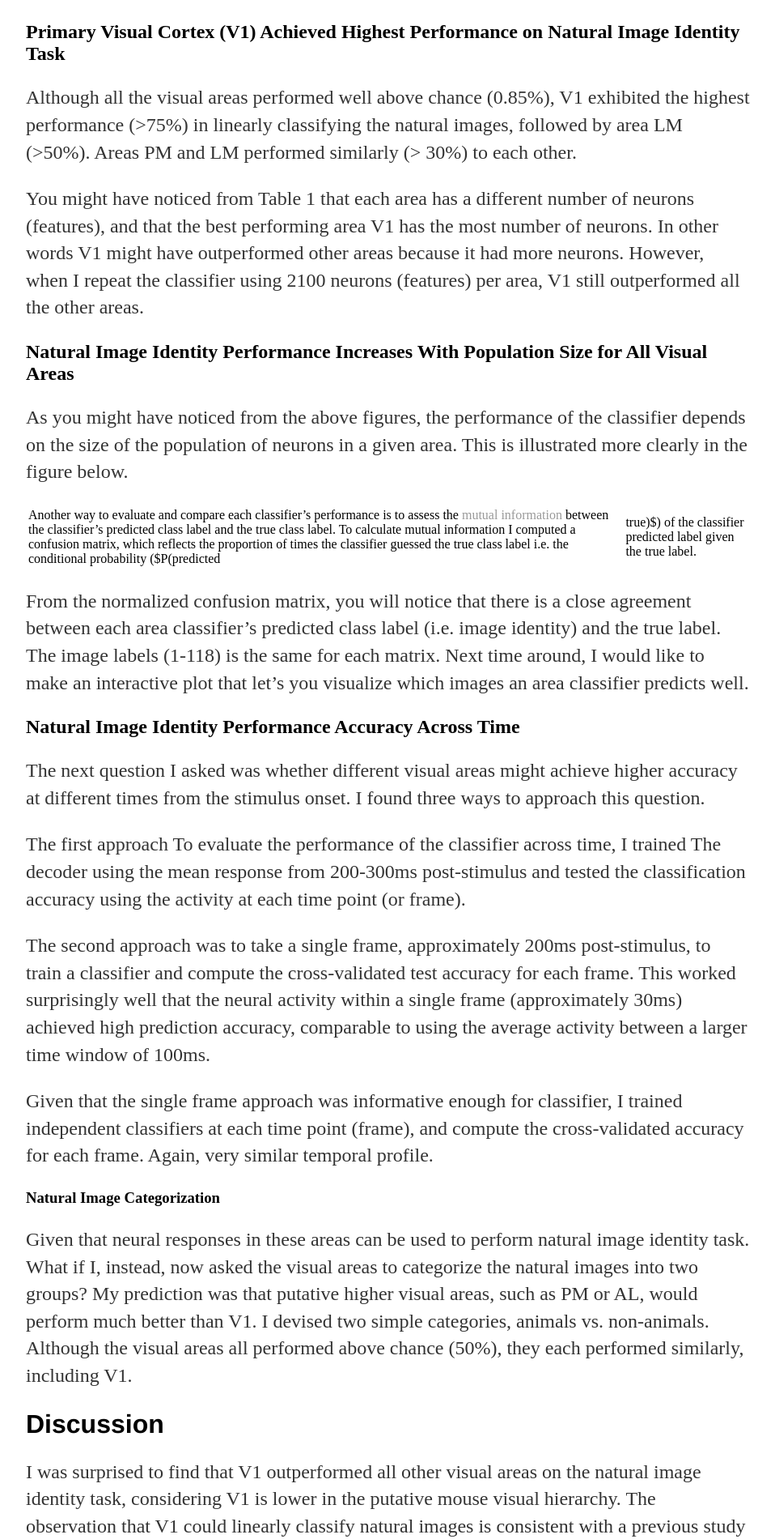
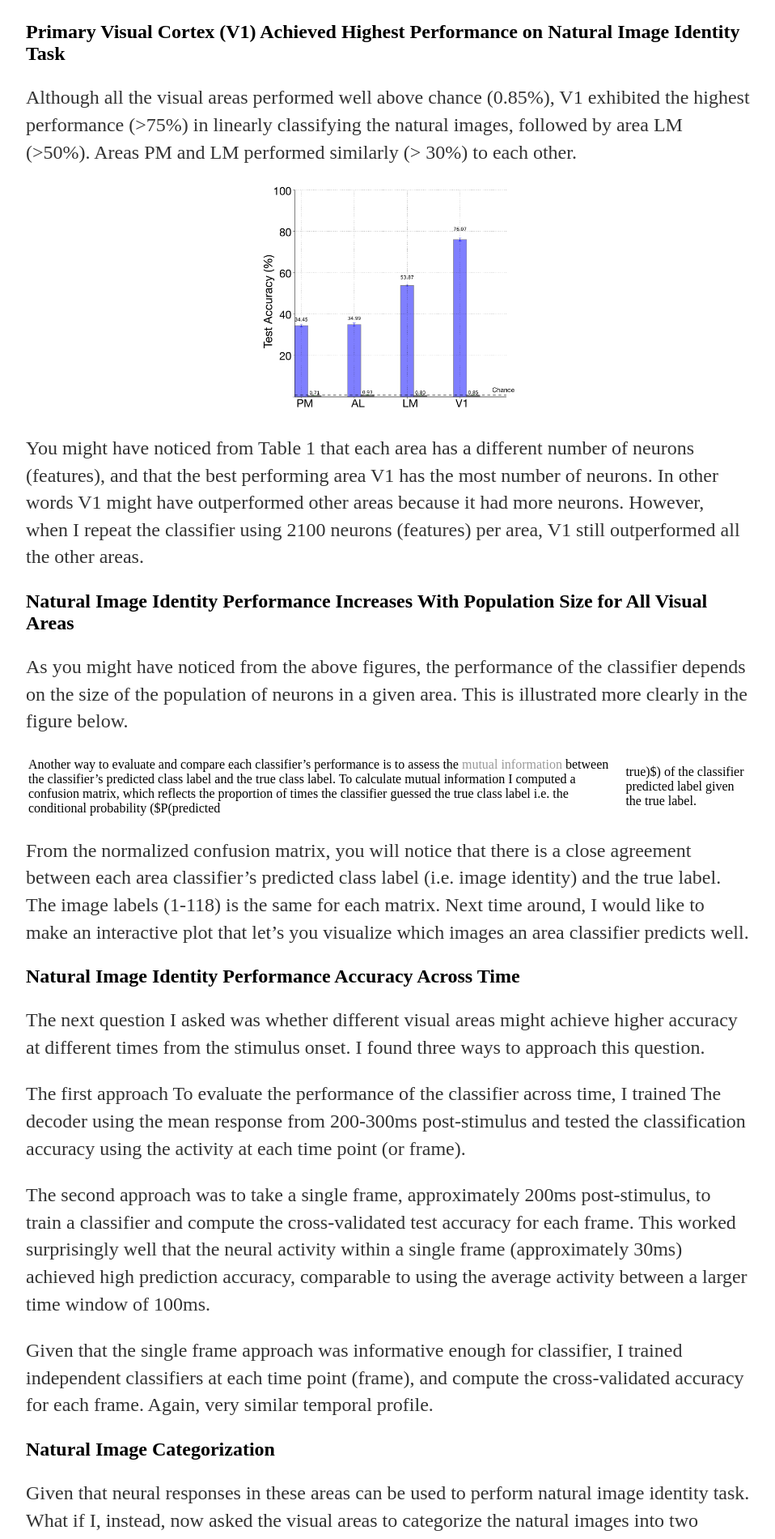
Before and after one commit to kachiO/kachio.github.io, a Jekyll site: the page built from _posts/2016-12-10-Decoding-Identity-of-Natural-Images.markdown, in a window 1280 px wide. Shown: the part 1866-3766 px from the top of the page at 81% size, without its empty margins (160-1118 px from the left). Built offline with Jekyll 4.4.1, drawn with Linux system fonts in a browser that asks for light colours.

Commit message:
Update 2016-12-10-Decoding-Identity-of-Natural-Images.markdown

```diff
--- a/_posts/2016-12-10-Decoding-Identity-of-Natural-Images.markdown
+++ b/_posts/2016-12-10-Decoding-Identity-of-Natural-Images.markdown
@@ -32,7 +32,7 @@ The code is available on Juptyer Notebook on the Github Repo.
 <h2>Primary Visual Cortex (V1) Achieved Highest Performance on Natural Image Identity Task</h2>
 Although all the visual areas performed well above chance (0.85%), V1 exhibited the highest performance (>75%) in linearly classifying the natural images, followed by area LM (>50%). Areas PM and LM performed similarly (> 30%) to each other.
 
-[**Figure 1a.**]: /assets/blog/natural_image_identity/Decoder_accuracy_all_neurons.png "Natural Image Identity Performance for Each Area, all neurons included"
+<center><img src="/assets/blog/natural_image_identity/Decoder_accuracy_all_neurons.png" height="280" title="Figure 1a. Natural Image Identity Performance for Each Area, all neurons included"></center>
 
 
 You might have noticed from Table 1 that each area has a different number of neurons (features), and that the best performing area V1 has the most number of neurons. In other words V1 might have outperformed other areas because it had more neurons. However, when I repeat the classifier using 2100 neurons (features) per area, V1 still outperformed all the other areas.
@@ -67,7 +67,7 @@ Given that the single frame approach was informative enough for classifier, I tr
 [**Figure 3c.**]: /assets/blog/natural_image_identity/accuracy_across_time_independent_frames.png "Performance across time, independently trained at each time point"
 
 
-<h3>Natural Image Categorization</h3>
+<h2>Natural Image Categorization</h2>
 Given that neural responses in these areas can be used to perform natural image identity task. What if I, instead, now asked the visual areas to categorize the natural images into two groups? My prediction was that putative higher visual areas, such as PM or AL, would perform much better than V1. I devised two simple categories, animals vs. non-animals. Although the visual areas all performed above chance (50%), they each performed similarly, including V1.
 
 [**Figure 4**]: /assets/blog/natural_image_identity/binary_categorization_accuracy.png "Animal vs Non-animal Categorization Performance"
```
